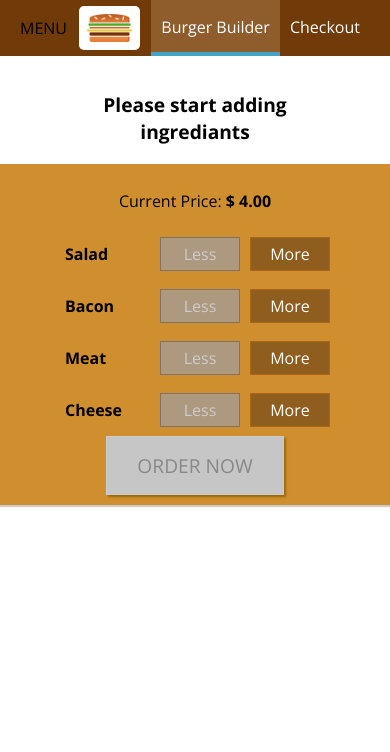
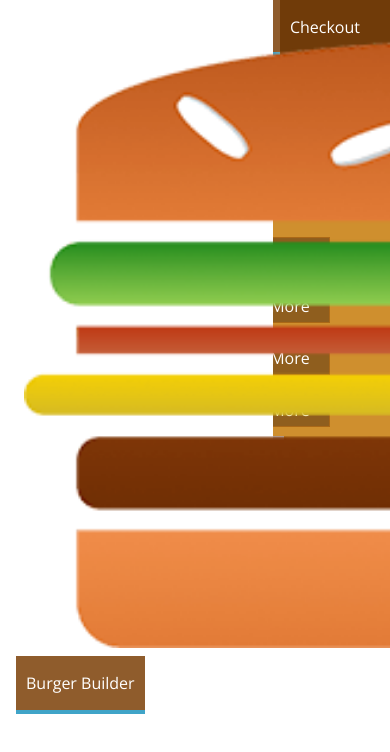
Before and after one commit to shishir75/React-Burger-Builder-App, a React app: page / in a window 390 px wide. Shown: the top 752 px of the page. Built offline with nearby package versions, Linux system fonts and the light colour scheme.

Commit message:
Creating a Responsive SideDrawer

```diff
--- a/src/components/Layout/Layout.js
+++ b/src/components/Layout/Layout.js
@@ -2,10 +2,12 @@
 import Aux from "../../hoc/Aux";
 import classes from "./Layout.module.css";
 import Toolbar from "../Navigation/Toolbar/Toolbar";
+import SideDrawer from "../Navigation/SideDrawer/SideDrawer";
 
 const layout = (props) => (
     <Aux>
         <Toolbar />
+        <SideDrawer />
         <main className={classes.Content}>{props.children}</main>
     </Aux>
 );
--- /dev/null
+++ b/src/components/Navigation/SideDrawer/SideDrawer.js
@@ -0,0 +1,17 @@
+import React from "react";
+import Logo from "../../Logo/Logo";
+import NavigationItems from "../../Navigation/NavigationItems/NavigationItems";
+import classes from "./SideDrawer.module.css";
+
+const sideDrawer = (props) => {
+    return (
+        <div className={classes.SideDrawer}>
+            <Logo />
+            <nav>
+                <NavigationItems />
+            </nav>
+        </div>
+    );
+};
+
+export default sideDrawer;
--- /dev/null
+++ b/src/components/Navigation/SideDrawer/SideDrawer.module.css
@@ -0,0 +1,27 @@
+.SideDrawer {
+    position: fixed;
+    width: 280px;
+    max-width: 70%;
+    height: 100%;
+    top: 0;
+    left: 0;
+    padding: 32px 16px;
+    z-index: 200;
+    background-color: #fff;
+    box-sizing: border-box;
+    transition: transform 0.3s ease-out;
+}
+
+@media (min-width: 500px) {
+    .SideDrawer {
+        display: none;
+    }
+}
+
+.Open {
+    transform: translateX(0);
+}
+
+.Close {
+    transform: translateX(-100%);
+}
```
